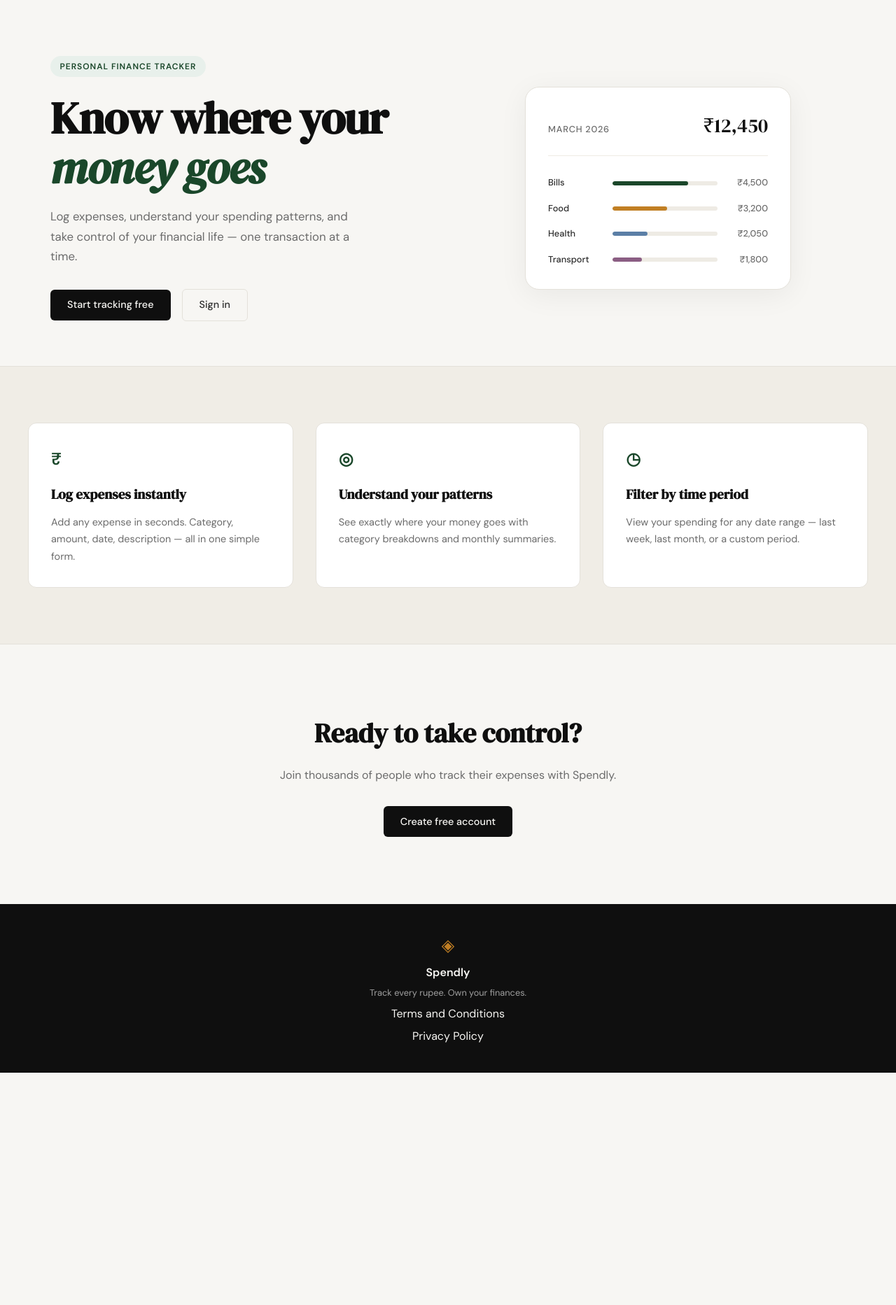
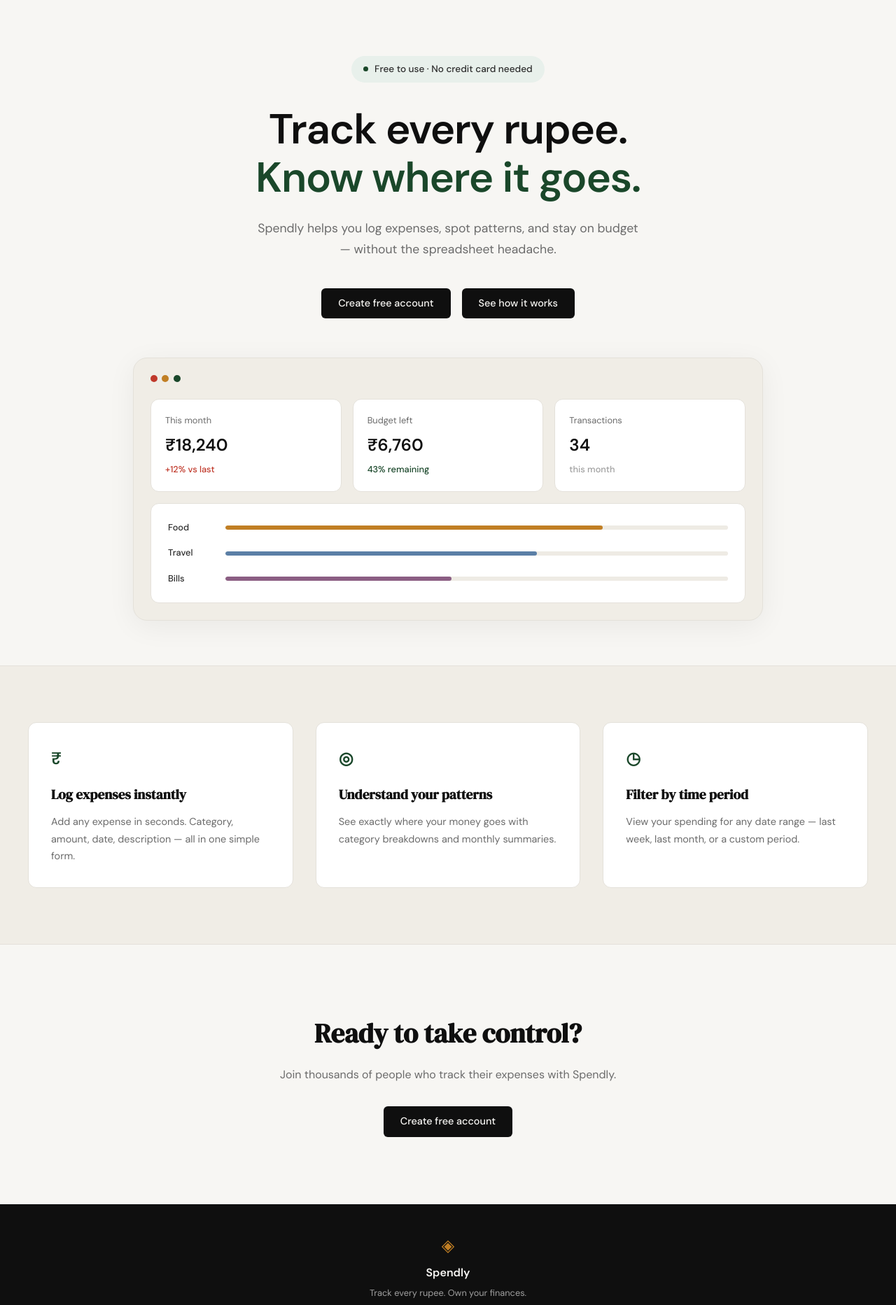
Before and after one commit to praveenchavhan/spendly, a Flask app: page / in a window 1280 px wide. Shown: the part 61-1926 px from the top of the page at 70% size. Before the commit the page ends 1594 px from the top, so only its background shows below. Run offline with Flask 3, Linux system fonts and the light colour scheme.

Commit message:
landing: redesign hero section to match mockup

```diff
--- a/static/css/style.css
+++ b/static/css/style.css
@@ -125,53 +125,67 @@
 
 .hero {
     padding: 5rem 2rem 4rem;
-    display: grid;
-    grid-template-columns: 1fr 1fr;
-    gap: 4rem;
-    align-items: center;
     max-width: var(--max-width);
     margin: 0 auto;
+    text-align: center;
+}
+
+.hero-inner {
+    max-width: 700px;
+    margin: 0 auto;
+    display: flex;
+    flex-direction: column;
+    align-items: center;
 }
 
 .hero-badge {
-    display: inline-block;
+    display: inline-flex;
+    align-items: center;
+    gap: 0.55rem;
     background: var(--accent-light);
-    color: var(--accent);
-    font-size: 0.75rem;
-    font-weight: 600;
-    letter-spacing: 0.08em;
-    text-transform: uppercase;
-    padding: 0.35rem 0.85rem;
+    color: var(--ink-soft);
+    font-size: 0.85rem;
+    font-weight: 500;
+    padding: 0.5rem 1.1rem;
     border-radius: 999px;
+    margin-bottom: 2rem;
+}
+
+.hero-badge-dot {
+    width: 7px;
+    height: 7px;
+    border-radius: 50%;
+    background: var(--accent);
+    flex-shrink: 0;
+}
+
+.hero-title {
+    font-family: var(--font-body);
+    font-weight: 800;
+    font-size: clamp(2.5rem, 6vw, 3.75rem);
+    line-height: 1.15;
+    letter-spacing: -0.02em;
+    color: var(--ink);
     margin-bottom: 1.5rem;
 }
 
-.hero-title {
-    font-family: var(--font-display);
-    font-size: clamp(2.5rem, 5vw, 4rem);
-    line-height: 1.1;
-    letter-spacing: -0.02em;
-    color: var(--ink);
-    margin-bottom: 1.25rem;
-}
-
-.hero-title em {
-    font-style: italic;
+.hero-title-accent {
     color: var(--accent);
 }
 
 .hero-subtitle {
-    font-size: 1.05rem;
+    font-size: 1.1rem;
     color: var(--ink-muted);
     line-height: 1.7;
-    max-width: 460px;
-    margin-bottom: 2rem;
+    max-width: 560px;
+    margin: 0 auto 2.5rem;
 }
 
 .hero-actions {
     display: flex;
     gap: 1rem;
     align-items: center;
+    justify-content: center;
 }
 
 /* ------------------------------------------------------------------ */
@@ -181,46 +195,87 @@
 .hero-visual {
     display: flex;
     justify-content: center;
+    margin-top: 3.5rem;
+    width: 100%;
 }
+
+.mock-window {
+    background: var(--paper-warm);
+    border: 1px solid var(--border);
+    border-radius: var(--radius-lg);
+    padding: 1.5rem;
+    width: 100%;
+    max-width: 900px;
+    box-shadow: 0 8px 40px rgba(0,0,0,0.06);
+    text-align: left;
+}
+
+.mock-dots {
+    display: flex;
+    gap: 0.4rem;
+    margin-bottom: 1.5rem;
+}
+
+.mock-dot {
+    width: 10px;
+    height: 10px;
+    border-radius: 50%;
+}
+
+.mock-dot-red { background: var(--danger); }
+.mock-dot-yellow { background: var(--accent-2); }
+.mock-dot-green { background: var(--accent); }
+
+.mock-stats {
+    display: grid;
+    grid-template-columns: repeat(3, 1fr);
+    gap: 1rem;
+    margin-bottom: 1rem;
+}
+
+.mock-stat {
+    background: var(--paper-card);
+    border: 1px solid var(--border);
+    border-radius: var(--radius-md);
+    padding: 1.25rem;
+    display: flex;
+    flex-direction: column;
+    gap: 0.35rem;
+}
+
+.mock-stat-label {
+    font-size: 0.8rem;
+    color: var(--ink-muted);
+}
+
+.mock-stat-value {
+    font-family: var(--font-body);
+    font-weight: 700;
+    font-size: 1.5rem;
+    color: var(--ink);
+}
+
+.mock-stat-delta {
+    font-size: 0.8rem;
+    font-weight: 500;
+}
+
+.mock-stat-delta-down { color: var(--danger); }
+.mock-stat-delta-up { color: var(--accent); }
+.mock-stat-delta-neutral { color: var(--ink-faint); }
 
 .mock-card {
     background: var(--paper-card);
     border: 1px solid var(--border);
-    border-radius: var(--radius-lg);
-    padding: 2rem;
-    width: 100%;
-    max-width: 380px;
-    box-shadow: 0 8px 40px rgba(0,0,0,0.06);
-}
-
-.mock-card-header {
-    display: flex;
-    justify-content: space-between;
-    align-items: baseline;
-    margin-bottom: 1.75rem;
-    padding-bottom: 1.25rem;
-    border-bottom: 1px solid var(--border-soft);
-}
-
-.mock-label {
-    font-size: 0.8rem;
-    font-weight: 500;
-    color: var(--ink-muted);
-    text-transform: uppercase;
-    letter-spacing: 0.06em;
-}
-
-.mock-total {
-    font-family: var(--font-display);
-    font-size: 1.75rem;
-    color: var(--ink);
+    border-radius: var(--radius-md);
+    padding: 1.5rem;
 }
 
 .mock-bars { display: flex; flex-direction: column; gap: 1rem; }
 
 .mock-bar-row {
     display: grid;
-    grid-template-columns: 80px 1fr 60px;
+    grid-template-columns: 70px 1fr;
     align-items: center;
     gap: 0.75rem;
 }
@@ -249,13 +304,6 @@
 .mock-bar-3 { background: #5b7fa6; }
 .mock-bar-4 { background: #8b5e83; }
 
-.mock-amt {
-    font-size: 0.8rem;
-    font-weight: 500;
-    color: var(--ink-muted);
-    text-align: right;
-}
-
 /* ------------------------------------------------------------------ */
 /* Buttons                                                             */
 /* ------------------------------------------------------------------ */
@@ -276,24 +324,6 @@
 }
 
 .btn-primary:hover { background: var(--accent); }
-
-.btn-ghost {
-    display: inline-block;
-    background: transparent;
-    color: var(--ink-soft);
-    padding: 0.65rem 1.5rem;
-    border-radius: var(--radius-sm);
-    font-size: 0.9rem;
-    font-weight: 500;
-    border: 1px solid var(--border);
-    transition: all 0.2s;
-    text-decoration: none;
-}
-
-.btn-ghost:hover {
-    border-color: var(--ink);
-    color: var(--ink);
-}
 
 /* ------------------------------------------------------------------ */
 /* Features section                                                    */
@@ -552,14 +582,8 @@
 /* ------------------------------------------------------------------ */
 
 @media (max-width: 900px) {
-    .hero {
-        grid-template-columns: 1fr;
-        text-align: center;
-    }
-
     .hero-subtitle { max-width: 100%; }
-    .hero-actions { justify-content: center; }
-    .hero-visual { display: none; }
+    .mock-stats { grid-template-columns: 1fr; }
 
     .features-inner { grid-template-columns: 1fr; }
 }
--- a/templates/landing.html
+++ b/templates/landing.html
@@ -6,55 +6,64 @@
 
 <section class="hero">
     <div class="hero-inner">
-        <div class="hero-badge">Personal Finance Tracker</div>
+        <div class="hero-badge"><span class="hero-badge-dot"></span>Free to use · No credit card needed</div>
         <h1 class="hero-title">
-            Know where your<br>
-            <em>money goes</em>
+            Track every rupee.<br>
+            <span class="hero-title-accent">Know where it goes.</span>
         </h1>
         <p class="hero-subtitle">
-            Log expenses, understand your spending patterns,
-            and take control of your financial life —
-            one transaction at a time.
+            Spendly helps you log expenses, spot patterns, and stay
+            on budget — without the spreadsheet headache.
         </p>
         <div class="hero-actions">
-            <a href="{{ url_for('register') }}" class="btn-primary">Start tracking free</a>
-            <a href="{{ url_for('login') }}" class="btn-ghost">Sign in</a>
+            <a href="{{ url_for('register') }}" class="btn-primary">Create free account</a>
+            <a href="#" class="btn-primary">See how it works</a>
         </div>
     </div>
     <div class="hero-visual">
-        <div class="mock-card">
-            <div class="mock-card-header">
-                <span class="mock-label">March 2026</span>
-                <span class="mock-total">₹12,450</span>
+        <div class="mock-window">
+            <div class="mock-dots">
+                <span class="mock-dot mock-dot-red"></span>
+                <span class="mock-dot mock-dot-yellow"></span>
+                <span class="mock-dot mock-dot-green"></span>
             </div>
-            <div class="mock-bars">
-                <div class="mock-bar-row">
-                    <span class="mock-cat">Bills</span>
-                    <div class="mock-bar-track">
-                        <div class="mock-bar" style="width: 72%"></div>
+            <div class="mock-stats">
+                <div class="mock-stat">
+                    <span class="mock-stat-label">This month</span>
+                    <span class="mock-stat-value">₹18,240</span>
+                    <span class="mock-stat-delta mock-stat-delta-down">+12% vs last</span>
+                </div>
+                <div class="mock-stat">
+                    <span class="mock-stat-label">Budget left</span>
+                    <span class="mock-stat-value">₹6,760</span>
+                    <span class="mock-stat-delta mock-stat-delta-up">43% remaining</span>
+                </div>
+                <div class="mock-stat">
+                    <span class="mock-stat-label">Transactions</span>
+                    <span class="mock-stat-value">34</span>
+                    <span class="mock-stat-delta mock-stat-delta-neutral">this month</span>
+                </div>
+            </div>
+            <div class="mock-card">
+                <div class="mock-bars">
+                    <div class="mock-bar-row">
+                        <span class="mock-cat">Food</span>
+                        <div class="mock-bar-track">
+                            <div class="mock-bar mock-bar-2" style="width: 75%"></div>
+                        </div>
                     </div>
-                    <span class="mock-amt">₹4,500</span>
-                </div>
-                <div class="mock-bar-row">
-                    <span class="mock-cat">Food</span>
-                    <div class="mock-bar-track">
-                        <div class="mock-bar mock-bar-2" style="width: 52%"></div>
+                    <div class="mock-bar-row">
+                        <span class="mock-cat">Travel</span>
+                        <div class="mock-bar-track">
+                            <div class="mock-bar mock-bar-3" style="width: 62%"></div>
+                        </div>
                     </div>
-                    <span class="mock-amt">₹3,200</span>
-                </div>
-                <div class="mock-bar-row">
-                    <span class="mock-cat">Health</span>
-                    <div class="mock-bar-track">
-                        <div class="mock-bar mock-bar-3" style="width: 33%"></div>
+                    <div class="mock-bar-row">
+                        <span class="mock-cat">Bills</span>
+                        <div class="mock-bar-track">
+                            <div class="mock-bar mock-bar-4" style="width: 45%"></div>
+                        </div>
                     </div>
-                    <span class="mock-amt">₹2,050</span>
-                </div>
-                <div class="mock-bar-row">
-                    <span class="mock-cat">Transport</span>
-                    <div class="mock-bar-track">
-                        <div class="mock-bar mock-bar-4" style="width: 28%"></div>
-                    </div>
-                    <span class="mock-amt">₹1,800</span>
                 </div>
             </div>
         </div>
```
